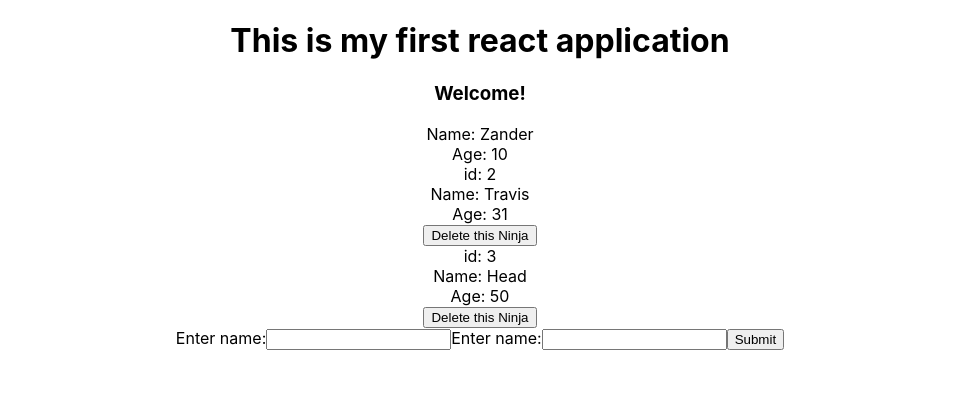
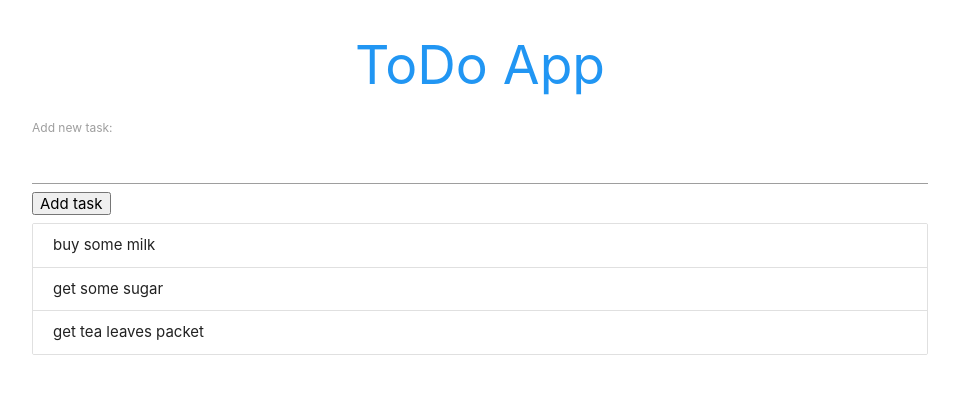
Before and after one commit to AnuradhaDev96/React-Redux-APP, a React (Create React App) app: page / in a window 1280 px wide. Shown: the top 394 px of the page, without its empty margins (160-1119 px from the left). Built offline with nearby package versions, Linux system fonts and the light colour scheme.

Commit message:
ToDo app - Added CDN link css in index.html file above the title tag - Implemented add and delete components for to do tasks

```diff
--- a/public/index.html
+++ b/public/index.html
@@ -24,6 +24,7 @@
       work correctly both with client-side routing and a non-root public URL.
       Learn how to configure a non-root public URL by running `npm run build`.
     -->
+    <link rel="stylesheet" href="https://cdnjs.cloudflare.com/ajax/libs/materialize/1.0.0/css/materialize.min.css">
     <title>React App</title>
   </head>
   <body>
--- a/src/App.js
+++ b/src/App.js
@@ -1,52 +1,40 @@
-// import logo from './logo.svg';
 import React, { Component } from 'react';
-import './App.css';
-import Ninjas from './Components/Ninjas';
-import NinjaList from './Components/NinjaList';
-import AddNinja from './Components/AddNinja';
+import ToDos from './Components/ToDoApp/ToDos';
+import AddToDoTask from './Components/ToDoApp/AddToDoTask';
 
 //Container Component | Statefull
 class App extends Component {
   state = {
-    ninjas: [
-      { myName: 'Anuradha', age: '20', id: 1 },
-      { myName: 'Travis', age: '31', id: 2 },
-      { myName: 'Head', age: '50', id: 3 }
+    toDos: [
+      { content: 'buy some milk', id: 1 },
+      { content: 'get some sugar', id: 2 },
+      { content: 'get tea leaves packet', id: 3 }
     ]
   }
 
-  //create a function to expect ninja type object from the form component (AddNinja)
-  addNewNinja = (newNinja) => {
-    newNinja.id = Math.random();
-    console.log(newNinja);
-    let ninjasCC = [...this.state.ninjas, newNinja]; /*creating a carbon copy of ninjas with new
-    // ninja value sent from forms component*/
-    console.log(ninjasCC);
+  onSpanClickDeleteAction = (id) => {
+    let filteredToDos = this.state.toDos.filter(todo => {
+      return todo.id !== id
+    });
     this.setState({
-      ninjas: ninjasCC
+      toDos: filteredToDos
     });
-
   }
 
-  deleteNinja = (id) => {
-    console.log(id);
-    let filteredNinjas = this.state.ninjas.filter(ninja => {
-      return ninja.id !== id
-    });
+  addNewTask = (newTask) => {
+    newTask.id = Math.random();
+    let toDosCC = [...this.state.toDos, newTask];
     this.setState({
-      ninjas: filteredNinjas
+      toDos: toDosCC
     })
   }
 
   render() {
     return (
-      <div className="App">
-
-        <h1>This is my first react application</h1>
-        <h3>Welcome!</h3>
-        <Ninjas myName='Zander' age='10' />
-        <NinjaList ninjas={this.state.ninjas} deleteNinja={this.deleteNinja} />
-        <AddNinja addNewNinja={this.addNewNinja} />{/* Sending a function as a prop(parameter) */}
+      <div className="App container">
+        <h2 className="center blue-text">ToDo App</h2>
+        <AddToDoTask addToDoTask={this.addNewTask} />
+        <ToDos toDos={this.state.toDos} deleteToDo={this.onSpanClickDeleteAction} />
       </div>
     );
   }
--- /dev/null
+++ b/src/Components/ToDoApp/AddToDoTask.js
@@ -0,0 +1,36 @@
+import React, { Component } from 'react';
+
+class AddToDoTask extends Component {
+    state = {
+        content: null
+    }
+
+    handleOnChange = (e) => {
+        this.setState({
+            [e.target.id]: e.target.value
+        });
+    }
+
+    handleOnSubmit = (e) => {
+        e.preventDefault();
+        this.props.addToDoTask(this.state);
+        this.setState({
+            content: ''
+        })
+    }
+
+    render() {
+        return (
+            <div>
+                <form onSubmit={this.handleOnSubmit}>
+                    <label htmlFor='content'>Add new task:</label>
+                    <input type='text' id='content' onChange={this.handleOnChange} value={this.state.content}></input>
+
+                    <button>Add task</button>
+                </form>
+            </div>
+        )
+    }
+}
+
+export default AddToDoTask;
--- /dev/null
+++ b/src/Components/ToDoApp/ToDos.js
@@ -0,0 +1,27 @@
+import React from 'react';
+
+//UI component | Stateless
+const ToDos = (props) => {
+    const { toDos, deleteToDo } = props;
+    const toDoList = toDos.length > 0
+    ? (
+        toDos.map(toDo => {
+            return (
+                <div className='collection-item' key={toDo.id}>
+                    <span onClick={()=> { deleteToDo(toDo.id) }}>{toDo.content}</span>
+                </div>
+            )
+        })
+    )
+    : (
+        <p className='center'>You have no todos left</p>
+    );
+
+    return (
+        <div className='todos collection'>
+            {toDoList}
+        </div>
+    );
+}
+
+export default ToDos;
```
Also changed, not shown: src/Components/Ninja-App.js (added, +67 -0 lines).
